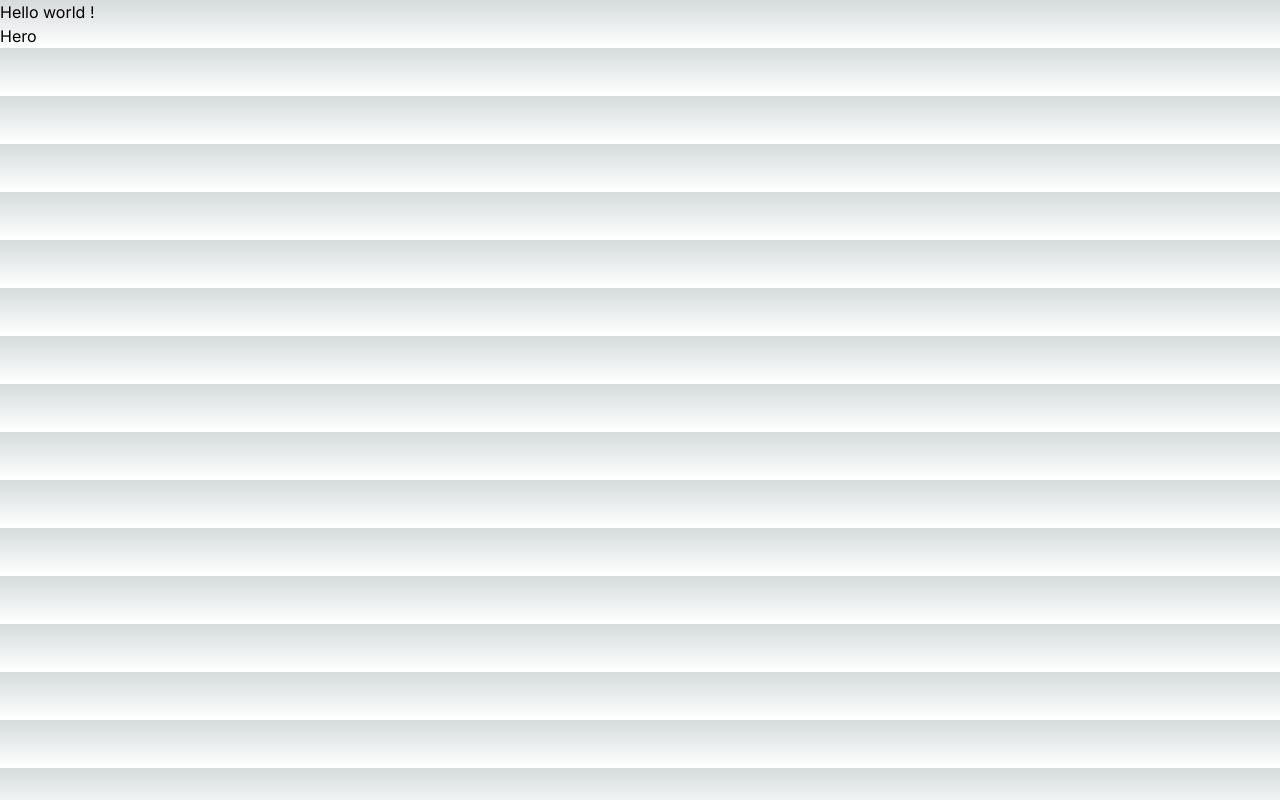
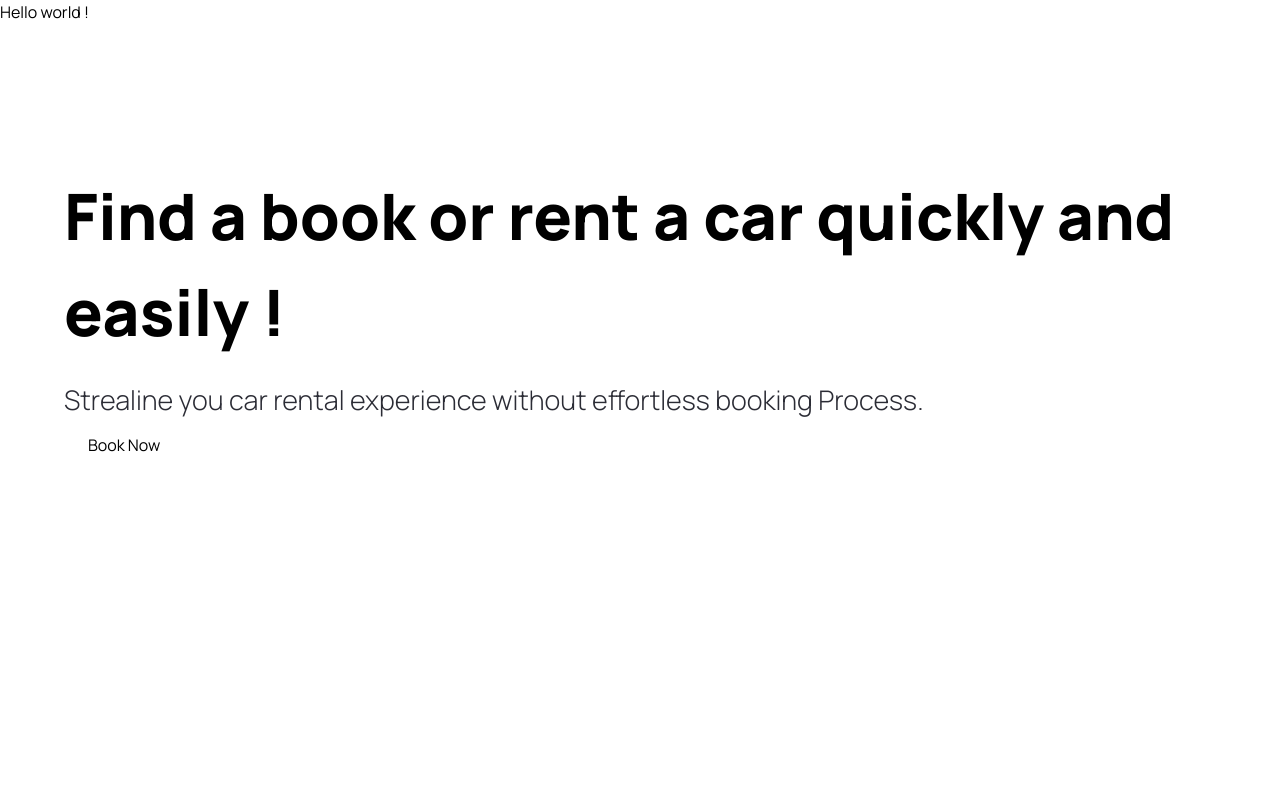
Before and after one commit to Prakash-Ravichandran/nextjs_vehicle_showroom_app, a Next.js app: page / in a window 1280 px wide. Built offline with nearby package versions, Linux system fonts and the light colour scheme.

Commit message:
[feat]: types + Custom Button readmed.md update

```diff
--- a/app/globals.css
+++ b/app/globals.css
@@ -1,33 +1,219 @@
+@import url("https://fonts.googleapis.com/css2?family=Manrope:wght@200;300;400;500;600;700;800&display=swap");
+
 @tailwind base;
 @tailwind components;
 @tailwind utilities;
 
-:root {
-  --foreground-rgb: 0, 0, 0;
-  --background-start-rgb: 214, 219, 220;
-  --background-end-rgb: 255, 255, 255;
+* {
+  margin: 0;
+  padding: 0;
+  box-sizing: border-box;
+  font-family: "Manrope", sans-serif;
 }
 
-@media (prefers-color-scheme: dark) {
-  :root {
-    --foreground-rgb: 255, 255, 255;
-    --background-start-rgb: 0, 0, 0;
-    --background-end-rgb: 0, 0, 0;
-  }
+/* START: General styles */
+.max-width {
+  @apply max-w-[1440px] mx-auto;
 }
 
-body {
-  color: rgb(var(--foreground-rgb));
-  background: linear-gradient(
-      to bottom,
-      transparent,
-      rgb(var(--background-end-rgb))
-    )
-    rgb(var(--background-start-rgb));
+.padding-x {
+  @apply sm:px-16 px-6;
 }
 
-@layer utilities {
-  .text-balance {
-    text-wrap: balance;
-  }
+.padding-y {
+  @apply py-4;
 }
+
+.flex-center {
+  @apply flex items-center justify-center;
+}
+
+.flex-between {
+  @apply flex justify-between items-center;
+}
+
+.custom-btn {
+  @apply flex flex-row relative justify-center items-center py-3 px-6 outline-none;
+}
+/* END: General styles */
+
+/* START: Hero styles */
+.hero {
+  @apply flex xl:flex-row flex-col gap-5 relative z-0 max-w-[1440px] mx-auto;
+}
+
+.hero__title {
+  @apply 2xl:text-[72px] sm:text-[64px] text-[50px] font-extrabold;
+}
+
+.hero__subtitle {
+  @apply text-[27px] text-black-100 font-light mt-5;
+}
+
+.hero__image-container {
+  @apply xl:flex-[1.5] flex justify-end items-end w-full xl:h-screen;
+}
+
+.hero__image {
+  @apply relative xl:w-full w-[90%] xl:h-full h-[590px] z-0;
+}
+
+.hero__image-overlay {
+  @apply absolute xl:-top-24 xl:-right-1/2 -right-1/4 bg-hero-bg bg-repeat-round -z-10 w-full xl:h-screen h-[590px] overflow-hidden;
+}
+/* END: Hero styles */
+
+/* START: Home styles */
+
+.home__text-container {
+  @apply flex flex-col items-start justify-start gap-y-2.5 text-black-100;
+}
+
+.home__filters {
+  @apply mt-12 w-full flex-between items-center flex-wrap gap-5;
+}
+
+.home__filter-container {
+  @apply flex justify-start flex-wrap items-center gap-2;
+}
+
+.home__cars-wrapper {
+  @apply grid 2xl:grid-cols-4 xl:grid-cols-3 md:grid-cols-2 grid-cols-1 w-full gap-8 pt-14;
+}
+
+.home__error-container {
+  @apply mt-16 flex justify-center items-center flex-col gap-2;
+}
+/* END: Home styles */
+
+/* START: Car Card styles */
+.car-card {
+  @apply flex flex-col p-6 justify-center items-start text-black-100 bg-primary-blue-100 hover:bg-white hover:shadow-md rounded-3xl;
+}
+
+.car-card__content {
+  @apply w-full flex justify-between items-start gap-2;
+}
+
+.car-card__content-title {
+  @apply text-[22px] leading-[26px] font-bold capitalize;
+}
+
+.car-card__price {
+  @apply flex mt-6 text-[32px] leading-[38px] font-extrabold;
+}
+
+.car-card__price-dollar {
+  @apply self-start text-[14px] leading-[17px] font-semibold;
+}
+
+.car-card__price-day {
+  @apply self-end text-[14px] leading-[17px] font-medium;
+}
+
+.car-card__image {
+  @apply relative w-full h-40 my-3 object-contain;
+}
+
+.car-card__icon-container {
+  @apply flex group-hover:invisible w-full justify-between text-grey;
+}
+
+.car-card__icon {
+  @apply flex flex-col justify-center items-center gap-2;
+}
+
+.car-card__icon-text {
+  @apply text-[14px] leading-[17px];
+}
+
+.car-card__btn-container {
+  @apply hidden group-hover:flex absolute bottom-0 w-full z-10;
+}
+/* END: Car Card styles */
+
+/* START: Car Details styles */
+.car-details__dialog-panel {
+  @apply relative w-full max-w-lg max-h-[90vh] overflow-y-auto transform rounded-2xl bg-white p-6 text-left shadow-xl transition-all flex flex-col gap-5;
+}
+
+.car-details__close-btn {
+  @apply absolute top-2 right-2 z-10 w-fit p-2 bg-primary-blue-100 rounded-full;
+}
+
+.car-details__main-image {
+  @apply relative w-full h-40 bg-pattern bg-cover bg-center rounded-lg;
+}
+/* END: Car Details styles */
+
+/* START: Custom Filter styles */
+.custom-filter__btn {
+  @apply relative w-full min-w-[127px] flex justify-between items-center cursor-default rounded-lg bg-white py-2 px-3 text-left shadow-md sm:text-sm border;
+}
+
+.custom-filter__options {
+  @apply absolute mt-1 max-h-60 w-full overflow-auto rounded-md bg-white py-1 text-base shadow-lg ring-1 ring-black ring-opacity-5 focus:outline-none sm:text-sm;
+}
+/* END: Custom Filter styles */
+
+/* START: Footer styles */
+.footer {
+  @apply flex flex-col text-black-100  mt-5 border-t border-gray-100;
+}
+
+.footer__links-container {
+  @apply flex max-md:flex-col flex-wrap justify-between gap-5 sm:px-16 px-6 py-10;
+}
+
+.footer__rights {
+  @apply flex flex-col justify-start items-start gap-6;
+}
+
+.footer__links {
+  @apply flex-1 w-full flex md:justify-end flex-wrap max-md:mt-10 gap-20;
+}
+
+.footer__link {
+  @apply flex flex-col gap-6 text-base min-w-[170px];
+}
+
+.footer__copyrights {
+  @apply flex justify-between items-center flex-wrap mt-10 border-t border-gray-100 sm:px-16 px-6 py-10;
+}
+
+.footer__copyrights-link {
+  @apply flex-1 flex sm:justify-end justify-center max-sm:mt-4 gap-10;
+}
+/* END: Footer styles */
+
+/* START: searchbar styles */
+.searchbar {
+  @apply flex items-center justify-start max-sm:flex-col w-full relative max-sm:gap-4 max-w-3xl;
+}
+
+.searchbar__item {
+  @apply flex-1 max-sm:w-full flex justify-start items-center relative;
+}
+
+.searchbar__input {
+  @apply w-full h-[48px] pl-12 p-4 bg-light-white rounded-r-full max-sm:rounded-full outline-none cursor-pointer text-sm;
+}
+/* END: searchbar styles */
+
+/* START: search manufacturer styles */
+.search-manufacturer {
+  @apply flex-1 max-sm:w-full flex justify-start items-center;
+}
+
+.search-manufacturer__input {
+  @apply w-full h-[48px] pl-12 p-4 rounded-l-full max-sm:rounded-full bg-light-white outline-none cursor-pointer text-sm;
+}
+
+.search-manufacturer__options {
+  @apply absolute mt-1 max-h-60 w-full overflow-auto rounded-md bg-white py-1 text-base shadow-lg ring-1 ring-black ring-opacity-5 focus:outline-none sm:text-sm;
+}
+
+.search-manufacturer__option {
+  @apply cursor-default select-none py-2 pl-10 pr-4;
+}
+/* END: search manufacturer styles */
--- a/app/page.tsx
+++ b/app/page.tsx
@@ -1,6 +1,4 @@
 import { Hero } from "@/components/Hero";
-
-// import { Hero } from "../components/Hero";
 
 export default function Home() {
   return (
--- /dev/null
+++ b/components/CustomButton.tsx
@@ -0,0 +1,17 @@
+// "use client";
+
+import { CustomButtonprops } from "../types";
+
+export const CustomButton = ({
+  title,
+  containerStyles,
+  handleClick,
+}: CustomButtonprops) => {
+  return (
+    <>
+      <button disabled={false} type={"button"} className={`custom-btn`}>
+        <span className="custom-btn__text">Book Now</span>
+      </button>
+    </>
+  );
+};
--- a/components/Hero.tsx
+++ b/components/Hero.tsx
@@ -1,3 +1,26 @@
+import { CustomButton } from "@/components/CustomButton";
+
 export const Hero = () => {
-  return <div>Hero</div>;
+  const handleScroll = () => {};
+
+  return (
+    <>
+      <div className="hero">
+        <div className="flex-1 pt-36 padding-x">
+          <h1 className="hero__title">
+            Find a book or rent a car quickly and easily !
+          </h1>
+          <p className="hero__subtitle">
+            Strealine you car rental experience without effortless booking
+            Process.
+          </p>
+          <CustomButton
+            title={"Explore cars"}
+            containerStyles={"bg-primary-blue text-white rounded-full"}
+            handleClick={handleScroll}
+          />
+        </div>
+      </div>
+    </>
+  );
 };
--- a/tailwind.config.ts
+++ b/tailwind.config.ts
@@ -1,20 +1,35 @@
-import type { Config } from "tailwindcss";
+/** @type {import('tailwindcss').Config} */
 
-const config: Config = {
+module.exports = {
   content: [
     "./pages/**/*.{js,ts,jsx,tsx,mdx}",
     "./components/**/*.{js,ts,jsx,tsx,mdx}",
     "./app/**/*.{js,ts,jsx,tsx,mdx}",
   ],
+  mode: "jit",
   theme: {
     extend: {
+      fontFamily: {
+        inter: ["Inter", "sans-serif"],
+      },
+      colors: {
+        "black-100": "#2B2C35",
+        "primary-blue": {
+          DEFAULT: "#2B59FF",
+          100: "#F5F8FF",
+        },
+        "secondary-orange": "#f79761",
+        "light-white": {
+          DEFAULT: "rgba(59,60,152,0.03)",
+          100: "rgba(59,60,152,0.02)",
+        },
+        grey: "#747A88",
+      },
       backgroundImage: {
-        "gradient-radial": "radial-gradient(var(--tw-gradient-stops))",
-        "gradient-conic":
-          "conic-gradient(from 180deg at 50% 50%, var(--tw-gradient-stops))",
+        pattern: "url('/pattern.png')",
+        "hero-bg": "url('/hero-bg.png')",
       },
     },
   },
   plugins: [],
 };
-export default config;
--- a/tsconfig.json
+++ b/tsconfig.json
@@ -11,7 +11,7 @@
     "module": "esnext",
     "moduleResolution": "node",
     "resolveJsonModule": true,
-    "isolatedModules": true,
+    "isolatedModules": false,
     "jsx": "preserve",
     "incremental": true,
     "plugins": [
@@ -21,7 +21,6 @@
     ],
     "paths": {
       "@/components/*": ["./components/*"]
-
       // "@/*": ["./*"]
     }
   },
--- /dev/null
+++ b/types/index.tsx
@@ -0,0 +1,7 @@
+import { MouseEventHandler } from "react";
+
+export interface CustomButtonprops {
+  title: String;
+  containerStyles?: String;
+  handleClick?: MouseEventHandler<HTMLButtonElement>;
+}
```
Also changed, not shown: 1 other file (tests, documents, lock files or other folders).
